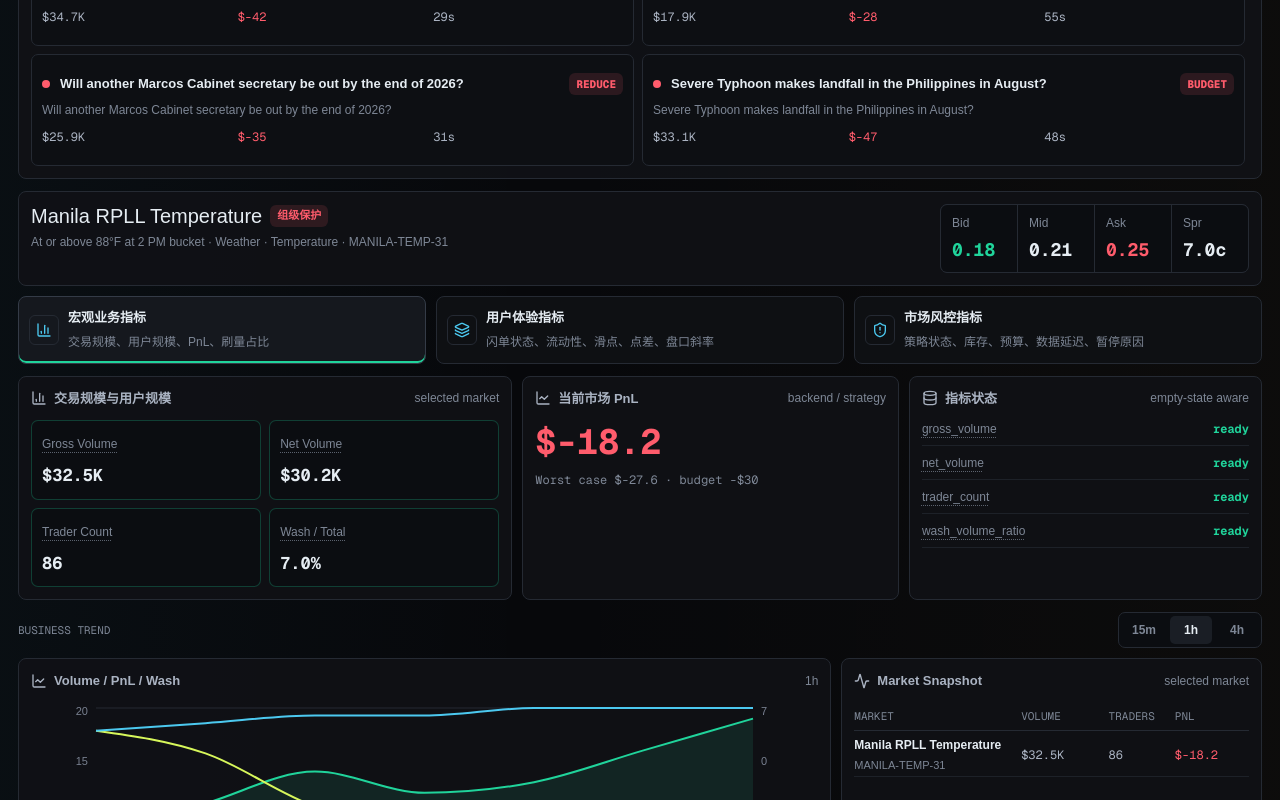
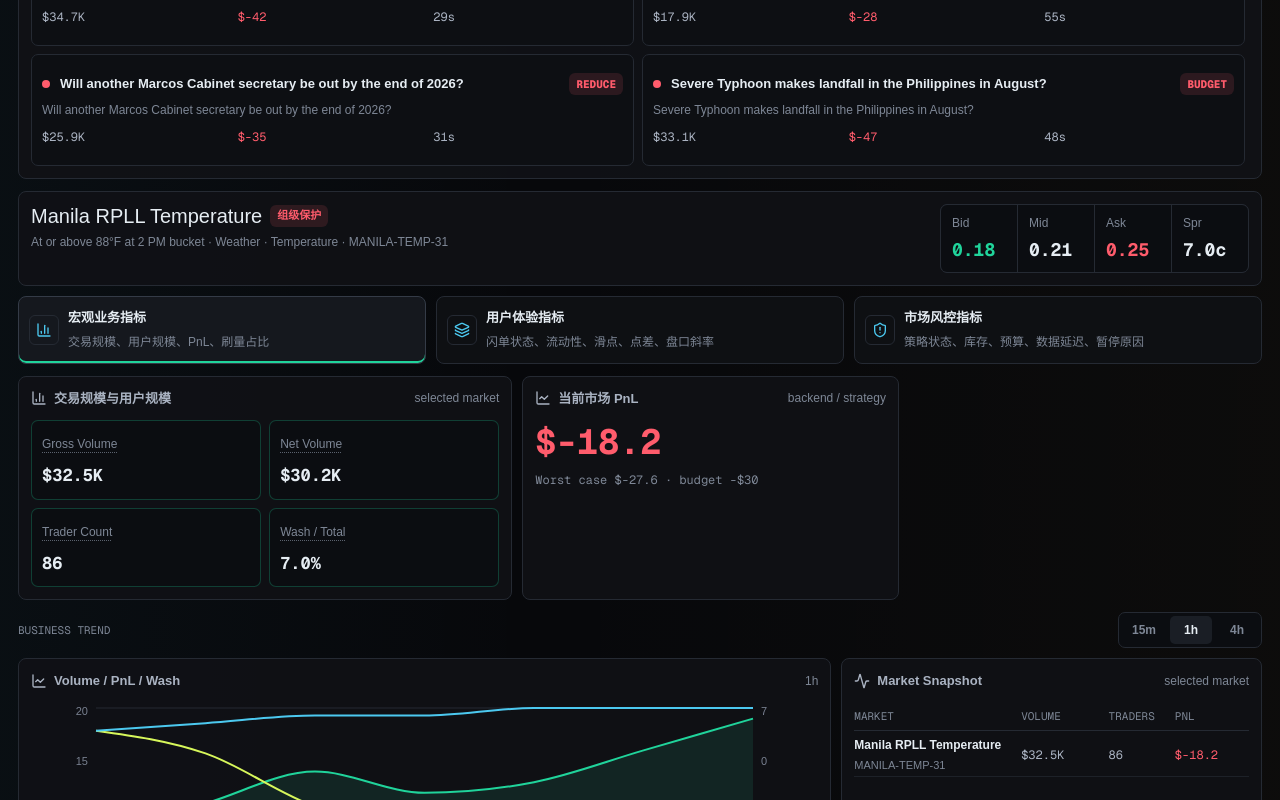
Before and after one commit to Buzzing-Club/mm-dashboard, a Next.js app: page / in a window 1280 px wide. Shown: the part 448-1248 px from the top of the page. Built offline with nearby package versions, Linux system fonts and the light colour scheme.

Commit message:
Remove macro readiness panel

```diff
--- a/app/page.tsx
+++ b/app/page.tsx
@@ -977,19 +977,6 @@ function MacroBoard({
           <strong className={visibleMarket.pnl >= 0 ? "positive" : "negative"}>{signedCurrency(visibleMarket.pnl)}</strong>
           <p>Worst case {signedCurrency(visibleMarket.worstCasePnl)} · budget -{currency(visibleMarket.maxLossBudget)}</p>
         </div>
-
-        <div className="panel">
-          <div className="panel-title">
-            <span><Database size={16} /> 指标状态</span>
-            <small>empty-state aware</small>
-          </div>
-          <div className="source-list">
-            <SourceRow label="gross_volume" value="ready" tone="ok" />
-            <SourceRow label="net_volume" value={visibleMarket.netVolume === null ? "unknown" : "ready"} tone={visibleMarket.netVolume === null ? "warn" : "ok"} />
-            <SourceRow label="trader_count" value="ready" tone="ok" />
-            <SourceRow label="wash_volume_ratio" value={visibleMarket.washRatio === null ? "unknown" : "ready"} tone={visibleMarket.washRatio === null ? "warn" : "ok"} />
-          </div>
-        </div>
       </div>
 
       <BoardChartToolbar title="Business Trend" timeframe={timeframe} setTimeframe={setTimeframe} />
@@ -1365,10 +1352,6 @@ function TinyStat({ label, value, tone }: { label: string; value: string; tone:
 }
 
 const parameterDescriptions: Record<string, string> = {
-  gross_volume: "当前市场的累计双边成交额，用于观察这个市场本身的交易规模。",
-  net_volume: "当前市场剔除刷量或内部成交后的真实交易量；未知时不填 0，避免误导。",
-  trader_count: "当前市场内发生过有效交易或交互的用户数量。",
-  wash_volume_ratio: "当前市场刷量成交额占总成交额的比例，用于判断成交质量。",
   avg_trade_slippage: "当前市场真实成交相对成交前盘口中间价的平均滑点。",
   ask_impact_slope: "当前市场买入 YES 方向的盘口冲击斜率，数值越低说明 ask 侧越容易被吃穿。",
   bid_impact_slope: "当前市场卖出 YES 方向的盘口冲击斜率，数值越低说明 bid 侧越容易被吃穿。",
```
Also changed, not shown: 1 other file (tests, documents, lock files or other folders).
